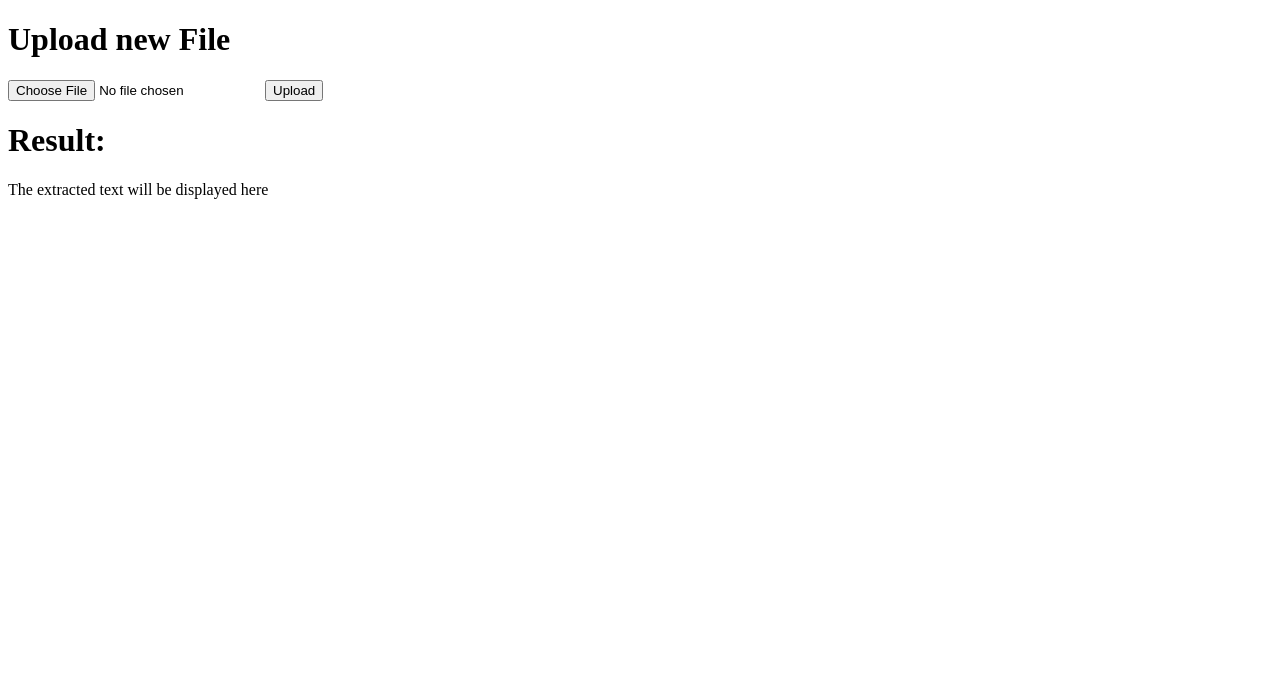
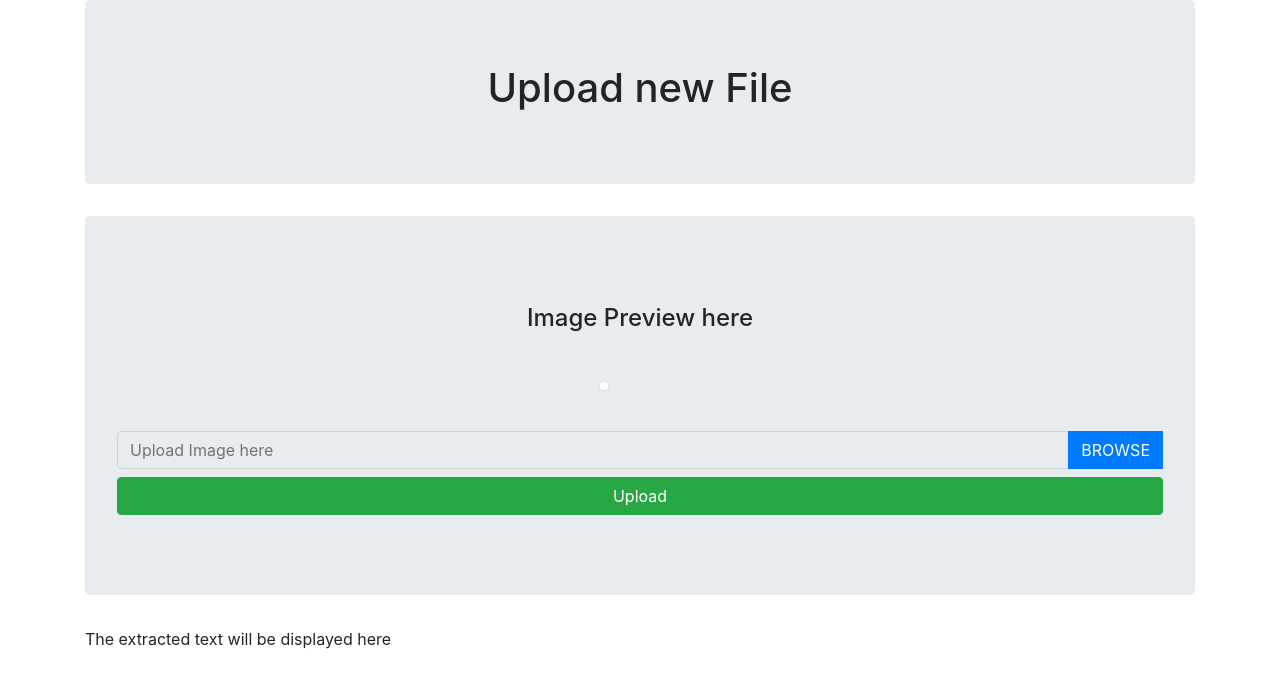
Before and after one commit to pranaykatariya/elit-OCR, a Flask app: template templates/upload.html in a window 1280 px wide. Shown: the top 688 px of the page. Run offline with Flask 2, Linux system fonts and the light colour scheme; the template is opened without the code that fills it, so the values that code supplies are empty; some libraries are stand-ins or nearby versions.

Commit message:
ui modified

```diff
--- a/templates/upload.html
+++ b/templates/upload.html
@@ -2,21 +2,66 @@
 <html>
  <head>
    <title>Upload Image</title>
+   <link rel="stylesheet" href="https://stackpath.bootstrapcdn.com/bootstrap/4.2.1/css/bootstrap.min.css">
+   <style>
+     .file {
+  visibility: hidden;
+  position: absolute;
+}
+   </style>
  </head>
  <body>
+
+
+
+
 
    {% if msg %}
    <h1>{{ msg }}</h1>
    {% endif %}
 
+   <div class="container">
+     <div class="jumbotron">
+       <div class="text-center">
         <h1>Upload new File</h1>
+       </div>
+     </div>
+   </div>
 
-   <form method=post enctype=multipart/form-data>
+
+   <!-- <form method=post enctype=multipart/form-data>
      <p><input type=file name=file>
        <input type=submit value=Upload>
+   </form> -->
+
+
+
+
+
+   <div class="container flex">
+    <div class="jumbotron >
+      <div class="ml-2 col-sm-12">
+        <div id="msg"></div>
+        <h4 class="text-center my-4">Image Preview here</h4>
+        <div class="text-center">
+          <div class="ml-2 col-sm-11">
+            <img  id="preview" class="img-thumbnail my-4 text-cente">
+          </div>
+        </div>
+
+        <form method="post" id="image-form" enctype=multipart/form-data>
+          <input type="file" name="file" class="file" accept="image/*">
+          <div class="input-group my-3">
+            <input type="text" class="form-control" disabled placeholder="Upload Image here" id="file">
+            <div class="input-group-append">
+              <button type="button" class="browse btn btn-primary">BROWSE</button>
+            </div>
+            <input type=submit class=" btn btn-success btn-block mt-2" value=Upload>
+          </div>
         </form>
+      </div>
 
-   <h1>Result:</h1>
+
    {% if img_src %}
      <img src="{{ img_src }}">
    {% endif %}
@@ -27,5 +72,35 @@
     {% else %}
       The extracted text will be displayed here
     {% endif %}
+
+    </div>
+   </div>
+
+
+
+
+   <script src="https://code.jquery.com/jquery-3.3.1.min.js"></script>
+   <script src="https://cdnjs.cloudflare.com/ajax/libs/popper.js/1.14.6/umd/popper.min.js"></script>
+   <script src="https://stackpath.bootstrapcdn.com/bootstrap/4.2.1/js/bootstrap.min.js"></script>
+   <script>
+     $(document).on("click", ".browse", function() {
+  var file = $(this).parents().find(".file");
+  file.trigger("click");
+});
+$('input[type="file"]').change(function(e) {
+  var fileName = e.target.files[0].name;
+  $("#file").val(fileName);
+
+  var reader = new FileReader();
+  reader.onload = function(e) {
+    // get loaded data and render thumbnail.
+    document.getElementById("preview").src = e.target.result;
+  };
+  // read the image file as a data URL.
+  reader.readAsDataURL(this.files[0]);
+});
+
+
+   </script>
  </body>
 </html>
```
Lines whose indentation alone changed are shown as unchanged.
